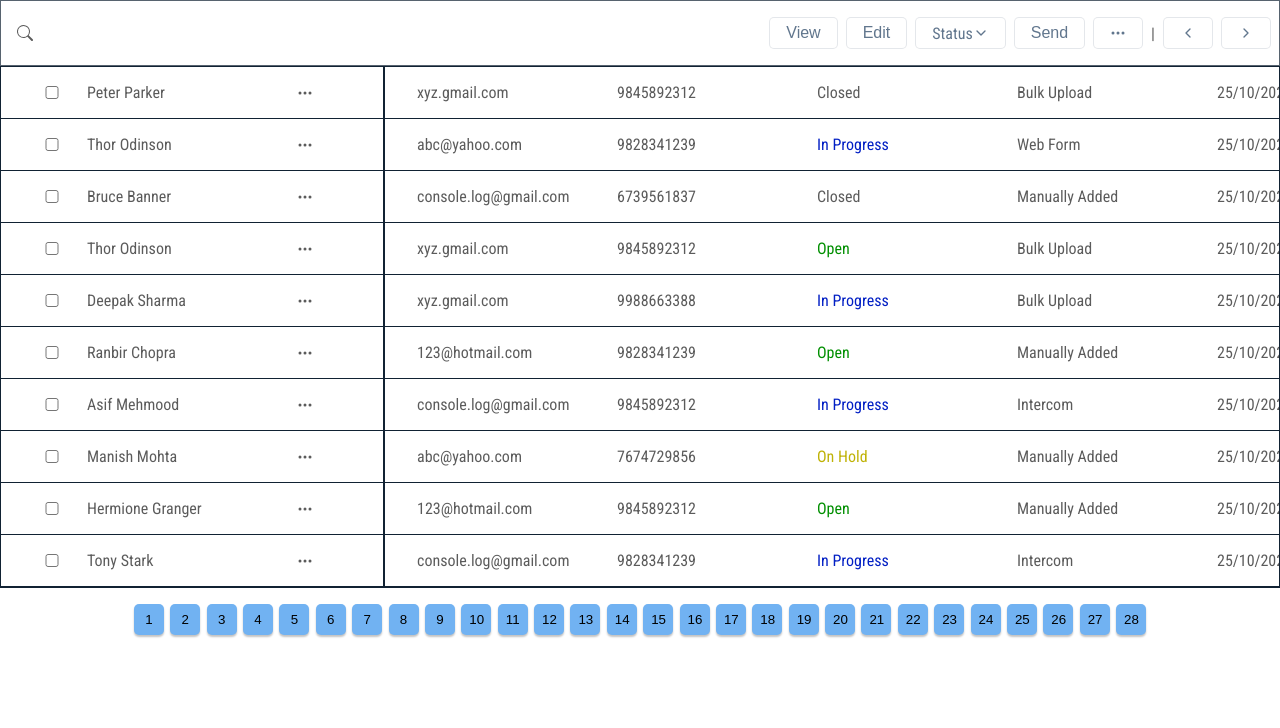
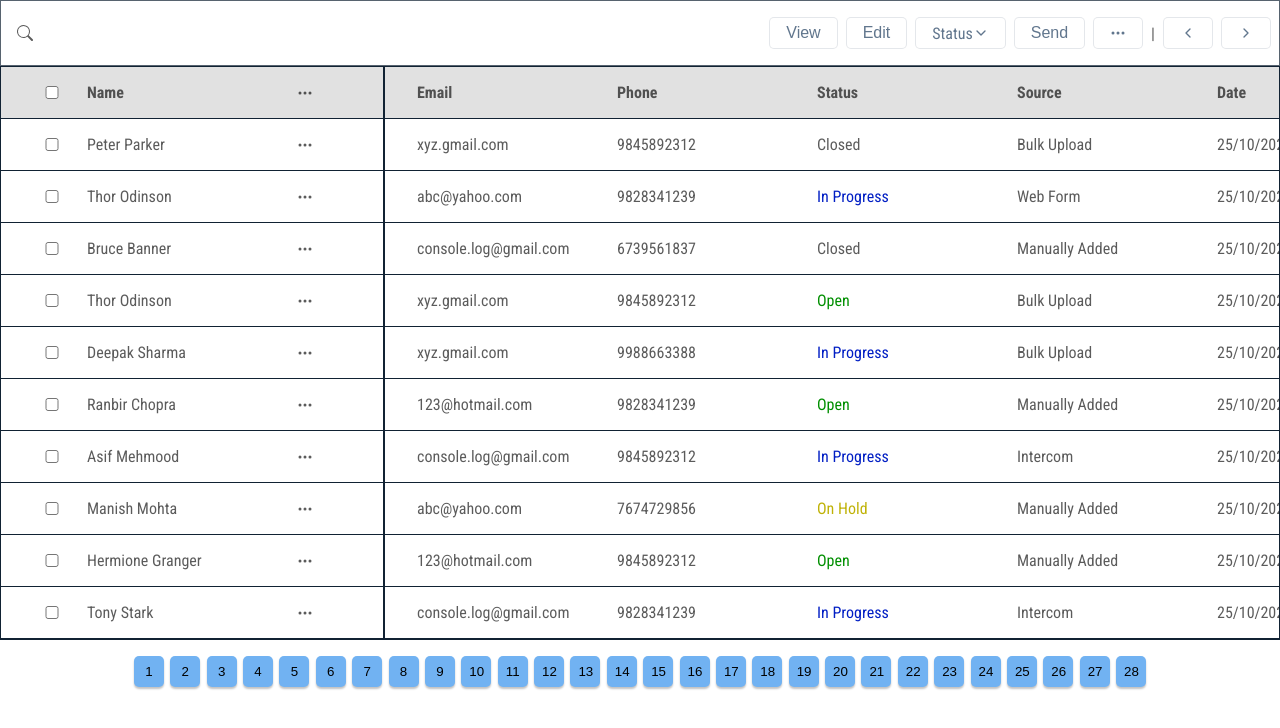
Before and after one commit to codingkapur/users-panel, a React (Create React App) app: page / in a window 1280 px wide. Shown: the top 728 px of the page. Built offline with nearby package versions, Linux system fonts and the light colour scheme; data requests are answered from the project's data file.

Commit message:
implement hheadings row

```diff
--- a/src/components/LeftContainer.js
+++ b/src/components/LeftContainer.js
@@ -5,7 +5,7 @@ const LeftContainer = ({user}) => {
         <div className="user__row--left">
               <input type="checkbox" className="input__checkbox" />
               <p className="row__user--name">{user.name}</p>
-              <BsThreeDots />
+              <BsThreeDots className="more__icon"/>
             </div>
     )
 }
--- a/src/components/RowsContainer.js
+++ b/src/components/RowsContainer.js
@@ -3,6 +3,7 @@ import RightContainer from "./RightContainer";
 import { USER_PER_PAGE } from "../utils/constants";
 import Pagination from "./Pagination";
 import React from "react";
+import { BsThreeDots } from "react-icons/bs";
 
 const RowsContainer = ({ userList, page, totalPages, handleClick }) => {
   const startIndex = (page - 1) * USER_PER_PAGE;
@@ -11,17 +12,28 @@ const RowsContainer = ({ userList, page, totalPages, handleClick }) => {
   return (
     <div className="rows__container">
       <div className="rows__container--left">
+        <div className="heading__row--left">
+          <input type="checkbox" className="input__checkbox" />
+          <p className="row__user--name">Name</p>
+          <BsThreeDots className="more__icon"/>
+        </div>
         {selectedUsers.map((x) => {
           return <LeftContainer user={x} key={x.id} />;
         })}
       </div>
       <div className="rows__container--right">
+        <div className="heading__row--right">
+          <p className="row__user--email">Email</p>
+          <p className="row__user--phone">Phone</p>
+          <p className="row__user--status">Status</p>
+          <p className="row__user--source">Source</p>
+          <p className="row__user--date">Date</p>
+        </div>
         {selectedUsers.map((x) => {
           return <RightContainer user={x} key={x.id} />;
         })}
       </div>
-      <Pagination totalPages={totalPages} handleClick={handleClick}/>
-
+      <Pagination totalPages={totalPages} handleClick={handleClick} />
     </div>
   );
 };
--- a/src/components/Table.js
+++ b/src/components/Table.js
@@ -5,6 +5,7 @@ import RowsContainer from "./RowsContainer";
 
 const Table = ({ userList, totalPages, handleClick, page }) => {
   const [searchState, setSearchState] = useState(false);
+
 
   const handleSearchIconClick = () => {
       setSearchState(!searchState);
--- a/src/index.css
+++ b/src/index.css
@@ -1,4 +1,4 @@
-@import url('https://fonts.googleapis.com/css2?family=Lato:wght@300;400;700&family=Roboto+Condensed:wght@300;400;700&family=Roboto:wght@400;500&display=swap');
+@import url("https://fonts.googleapis.com/css2?family=Lato:wght@300;400;700&family=Roboto+Condensed:wght@300;400;700&family=Roboto:wght@400;500&display=swap");
 
 * {
   margin: 0;
@@ -7,7 +7,7 @@
 }
 body {
   min-height: 100vh;
-  font-family: 'Roboto Condensed', sans-serif;
+  font-family: "Roboto Condensed", sans-serif;
   font-weight: 400;
   color: rgba(0, 0, 0, 0.645);
 }
@@ -22,7 +22,6 @@ body {
 }
 /* TABLE */
 .table__container {
-
   height: 100vh;
 }
 .table__top-row {
@@ -64,6 +63,7 @@ body {
   width: 90%;
   border-bottom: 1px solid rgba(0, 145, 255, 0.597);
   opacity: 1;
+  outline: none;
 }
 .search__icon {
   cursor: pointer;
@@ -76,7 +76,7 @@ body {
 .table__top-row--operations {
   display: grid;
   gap: 0.5rem;
-  grid-template-columns: repeat(8,1fr);
+  grid-template-columns: repeat(8, 1fr);
   place-items: center;
 }
 .btn {
@@ -101,9 +101,8 @@ body {
   outline: none;
 }
 .btn:hover {
-  box-shadow: 0 3px 5px rgba(0,0,0,0.4);
+  box-shadow: 0 3px 5px rgba(0, 0, 0, 0.4);
 }
-
 
 .rows__container {
   width: 100vw;
@@ -123,31 +122,32 @@ body {
   grid-template-columns: 1fr;
   overflow-x: scroll;
 }
-.user__row--left, .user__row--right {
+.user__row--left,
+.user__row--right,
+.heading__row--right,
+.heading__row--left {
   border-bottom: 1px solid #123;
   padding: 1rem 0;
-
 }
 
-.user__row--left {
+.user__row--left,
+.heading__row--left {
   display: grid;
   grid-template-columns: 1fr 3fr 1fr;
   padding: 1rem;
   align-self: center;
   align-items: center;
-
 }
-.user__row--right {
+.user__row--right,
+.heading__row--right {
   display: grid;
   grid-template-columns: repeat(5, 200px);
   align-self: center;
   align-items: center;
   padding: 1rem;
-
 }
 
 .rows__container--right p {
-
   margin-left: 1rem;
 }
 
@@ -156,17 +156,18 @@ body {
 }
 .row__user--status.Progress {
   color: rgb(2, 31, 196);
-}.row__user--status.Hold {
+}
+.row__user--status.Hold {
   color: rgb(191, 178, 6);
-}.row__user--status.Open {
+}
+.row__user--status.Open {
   color: rgb(1, 143, 1);
 }
 .pagination__container {
   margin: 1rem auto;
-  grid-column-start:1;
+  grid-column-start: 1;
   grid-column-end: -1;
   grid-row: auto;
-
 }
 .pagination__btn {
   background-color: rgb(113, 178, 242);
@@ -184,3 +185,13 @@ body {
   box-shadow: 0 3px 3px rgba(0, 0, 0, 0.241);
   transform: scale(0.95);
 }
+
+.heading__row--left,
+.heading__row--right {
+  font-weight: 700;
+  background-color: rgb(225, 225, 225);
+}
+
+.more__icon {
+  cursor: pointer;
+}
```
Lines whose indentation alone changed are shown as unchanged.
